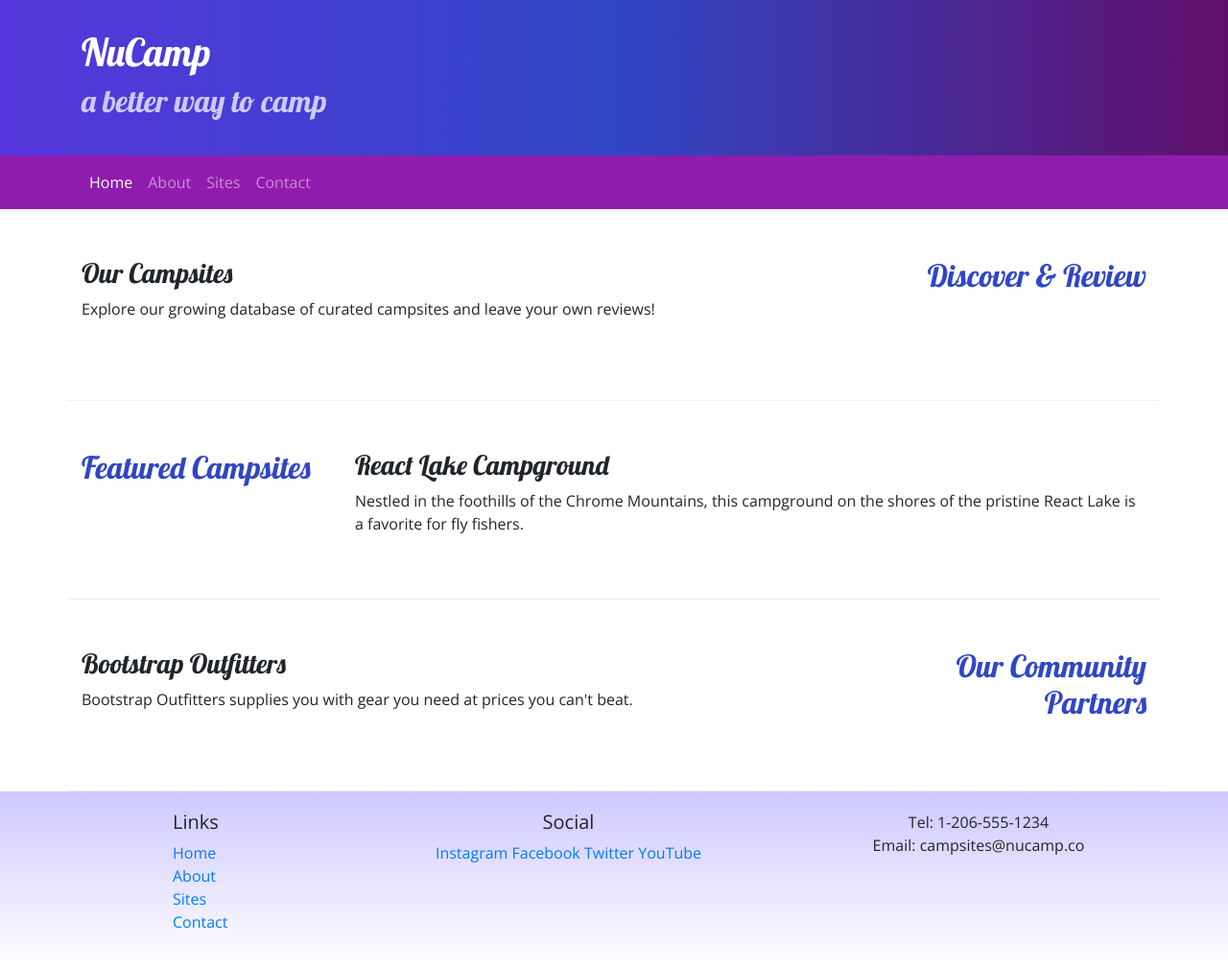
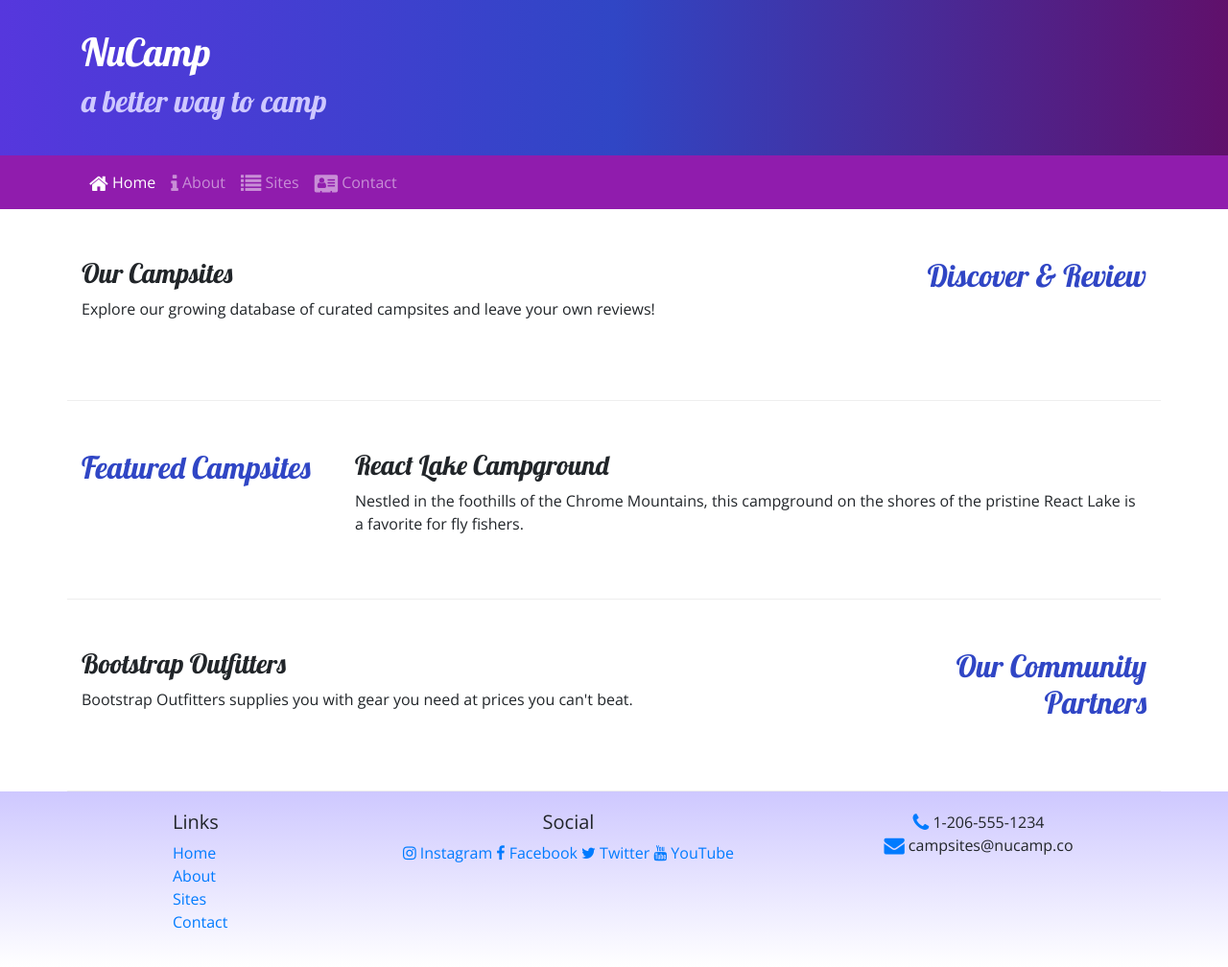
Before and after one commit to johnnyBettencourt/nucampsite, a website: page index.html in a window 1280 px wide. Shown: the whole page at 96% size. Drawn offline with nearby package versions, Linux system fonts and the light colour scheme.

Commit message:
Exercise: Icon Fonts

```diff
--- a/index.html
+++ b/index.html
@@ -12,10 +12,8 @@
     />
 
     <!-- Additional CSS must be placed after Bootstrap CSS -->
-    <link
-      rel="stylesheet"
-      href="https://fonts.googleapis.com/css?family=Lobster|Open+Sans"
-    />
+    <link rel="stylesheet" href="https://fonts.googleapis.com/css?family=Lobster|Open+Sans"/>
+    <link rel="stylesheet" href="node_modules/font-awesome/css/font-awesome.min.css" />
     <link rel="stylesheet" href="./CSS/styles.css" />
 
     <title>NuCamp: A Better Way To Camp</title>
@@ -40,10 +38,10 @@
         </button>
         <div class="collapse navbar-collapse" id="nucampNavbar">
           <ul class="navbar-nav">
-              <li class="nav-item active"><a class="nav-link" href="#">Home</a></li>
-              <li class="nav-item"><a class="nav-link" href="aboutus.html">About</a></li>
-              <li class="nav-item"><a class="nav-link" href="#">Sites</a></li>
-              <li class="nav-item"><a class="nav-link" href="#">Contact</a></li>
+              <li class="nav-item active"><a class="nav-link" href="#"><i class="fa fa-home fa-lg"></i> Home</a></li>
+              <li class="nav-item"><a class="nav-link" href="aboutus.html"><i class="fa fa-info fa-lg"></i> About</a></li>
+              <li class="nav-item"><a class="nav-link" href="#"><i class="fa fa-list fa-lg"></i> Sites</a></li>
+              <li class="nav-item"><a class="nav-link" href="#"><i class="fa fa-address-card fa-lg"></i> Contact</a></li>
           </ul>
         </div>
       </div>
@@ -104,14 +102,14 @@
           </div>
           <div class="col-6 col-sm-5 text-center">
             <h5>Social</h5>
-            <a href="http://instagram.com/">Instagram</a>
-            <a href="http://facebook.com/">Facebook</a>
-            <a href="http://twitter.com/">Twitter</a>
-            <a href="http://youtube.com/">YouTube</a>
+            <a href="http://instagram.com/"><i class="fa fa-instagram"></i> Instagram</a>
+            <a href="http://facebook.com/"><i class="fa fa-facebook"></i> Facebook</a>
+            <a href="http://twitter.com/"><i class="fa fa-twitter"></i> Twitter</a>
+            <a href="http://youtube.com/"><i class="fa fa-youtube"></i> YouTube</a>
           </div>
           <div class="col-sm-4 text-center">
-            Tel: 1-206-555-1234<br />
-            Email: campsites@nucamp.co
+            <i class="fa fa-phone fa-lg text-primary"></i> 1-206-555-1234<br />
+            <i class="fa fa-envelope fa-lg text-primary"></i> campsites@nucamp.co
           </div>
         </div>
       </div>
--- a/package.json
+++ b/package.json
@@ -15,6 +15,7 @@
   },
   "dependencies": {
     "bootstrap": "^4.5.2",
+    "font-awesome": "^4.7.0",
     "jquery": "^3.5.1",
     "popper.js": "^1.16.1"
   }
```
Also changed, not shown: aboutus.html (+11 -10 lines), 1 other file.
